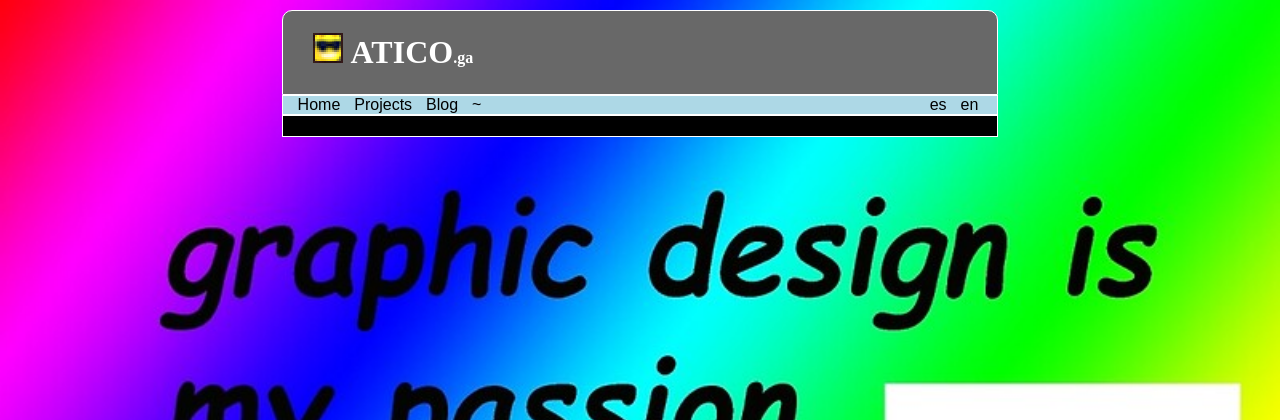
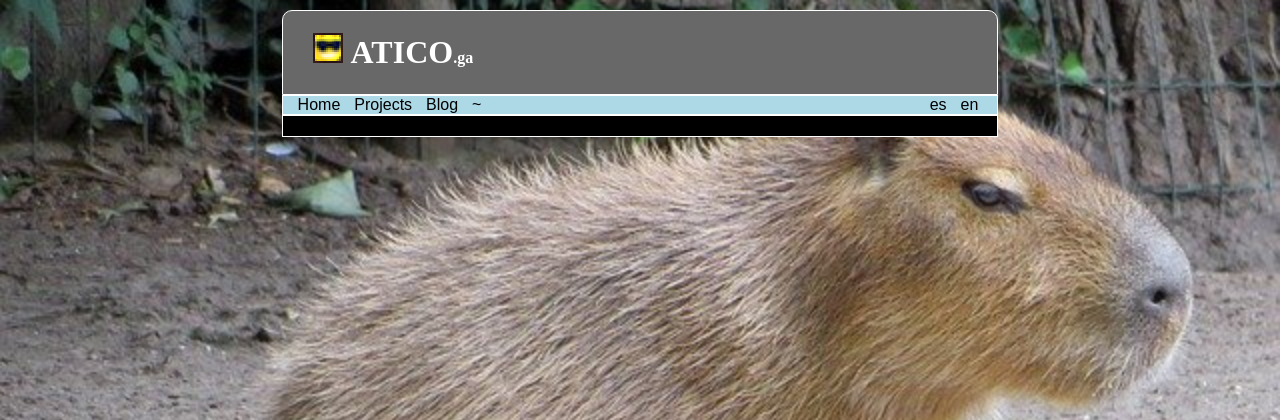
Before and after one commit to exitcas/test, a PHP site: page /_inc.php in a window 1280 px wide. Shown: the top 420 px of the page. Run offline with PHP 8.4, Linux system fonts and the light colour scheme; data that the repository does not hold is empty.

Commit message:
Update _inc.php

```diff
--- a/_inc.php
+++ b/_inc.php
@@ -41,7 +41,7 @@ body {
 	background-repeat: no-repeat;
 	background-size: cover;
 	background-color: #036c96;
-	background-image: url("<?php $imgs = glob("imgs/*"); echo $imgs[rand(0, count($imgs)-1)]; ?>");
+	background-image: url("imgs/carpincho.jpg");
 	color: white;
 	margin: 10px 22%;
 	font-family: sans-serif;
```
